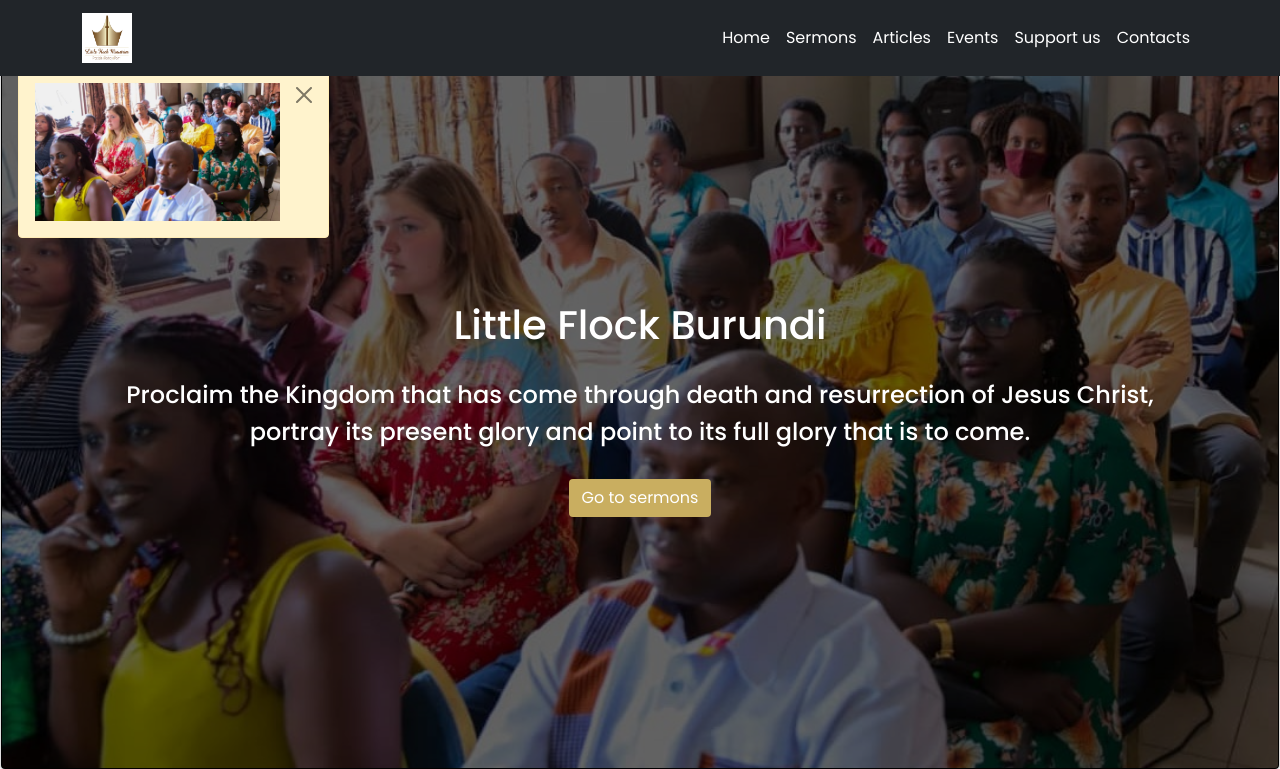
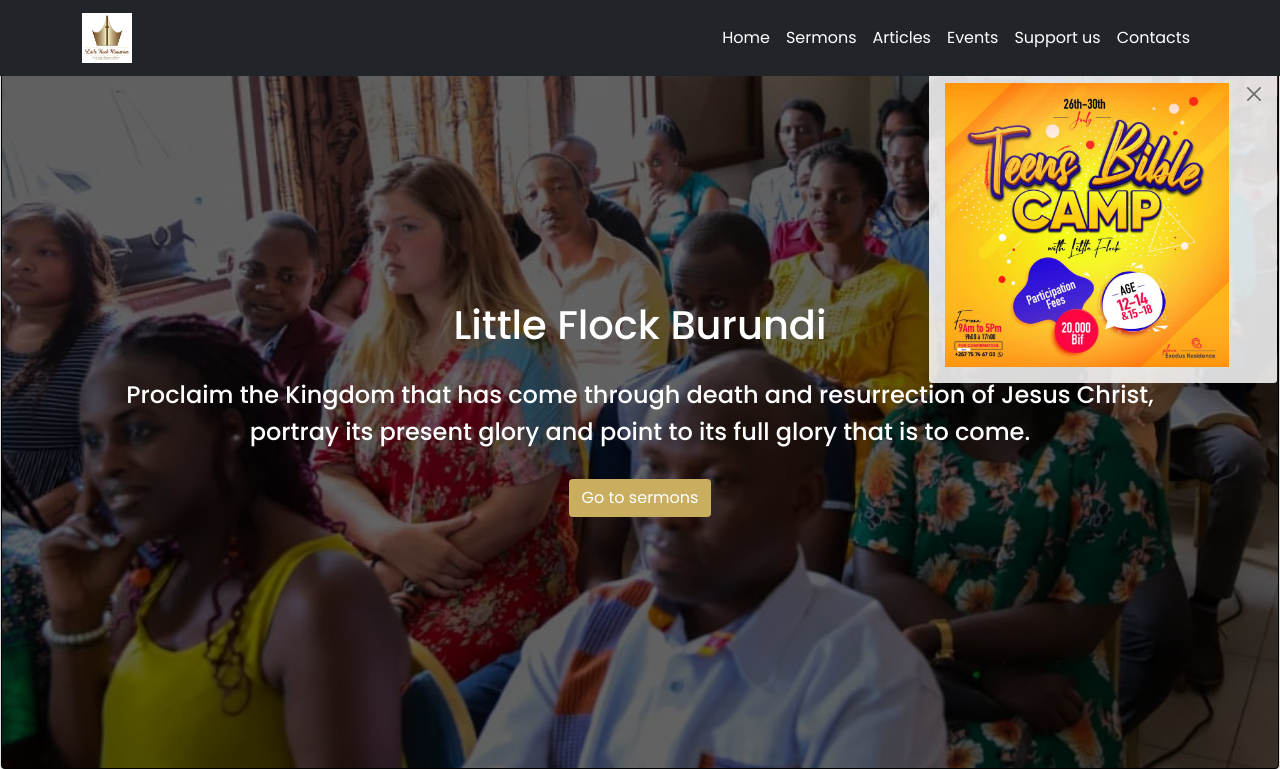
Before and after one commit to munyeshaka/littleFlockBurundi, a Django app: page / in a window 1280 px wide. Shown: the top 769 px of the page. Run offline with Django 4.2, Linux system fonts and the light colour scheme; data comes from the database, SQL or seed files in the repository; some libraries are stand-ins or nearby versions.

Commit message:
event design final yanyuma

```diff
--- a/flock/templates/flock/home.html
+++ b/flock/templates/flock/home.html
@@ -21,8 +21,8 @@
             {% comment %} card for up coming events hejuru y'ifoto{% endcomment %}
 
 
-            <div class="alert alert-warning col-md-3 alert-dismissible fade show" role="alert">
-                <img src="{% static 'font1.jpg' %}" class="img-fluid" style="max-width: 100%; height: auto;" alt="Events">
+            <div class="alert alert-warning col-md-3 toast alert-dismissible fade show" role="alert" style="position: absolute; top: 4; right: 0;">
+                <img src="{% static 'lf1.jpg' %}" class="img-fluid" style="max-width: 100%; height: auto;" alt="Events">
                 <button type="button" class="btn-close" data-bs-dismiss="alert" aria-label="Close"></button>
               </div>
 
```
Also changed, not shown: assets/lf1.jpg (added), assets/lf2.jpg (added).
